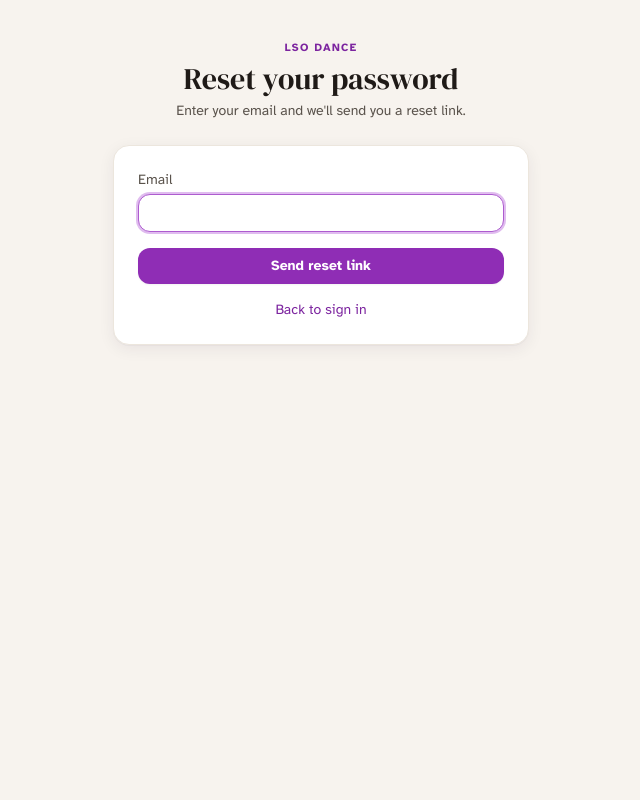
After one commit to thomasphillips3/attenddance-rfid-system, a Flask app: page /auth/forgot-password in a window 1280 px wide. The commit adds this page. Shown: the whole page, without its empty margins (319-959 px from the left). Run offline with Flask 3, Linux system fonts and the light colour scheme; some libraries are stand-ins or nearby versions.

Commit message:
feat(auth): self-service password reset (forgot-password link was dead)
The login page's "Forgot your password?" linked to href="#" and there was no
reset flow — only change_password (needs you logged in), and admins can reset
only staff passwords. A parent who forgot their password in fall had no
recovery path at all.

Add /auth/forgot-password and /auth/reset-password/<token> using stateless
itsdangerous signed 1-hour tokens (no new DB model) and the existing email
service: emails a reset link when SMTP is configured, otherwise shows a
"contact the studio" fallback, and always returns a generic response so emails
can't be enumerated. Fix the login link.

Verified end-to-end (token round-trip resets the password, new password works,
old stops working, bad/expired tokens redirect) and on-brand in the browser.
smoke 81/81.

Co-Authored-By: Claude Fable 5 <noreply@anthropic.com>

```diff
--- a/app/auth/routes.py
+++ b/app/auth/routes.py
@@ -222,3 +222,74 @@ def register_parent():
         return redirect(url_for('main.parent_dashboard'))
 
     return render_template('auth/register.html')
+
+
+def _reset_serializer():
+    from flask import current_app
+    from itsdangerous import URLSafeTimedSerializer
+    return URLSafeTimedSerializer(current_app.config['SECRET_KEY'], salt='password-reset')
+
+
+@bp.route('/forgot-password', methods=['GET', 'POST'])
+def forgot_password():
+    """Request a password reset. Emails a signed, 1-hour link if email is
+    configured; otherwise tells the user to contact the studio. Always shows a
+    generic message so it can't be used to enumerate which emails have accounts."""
+    if current_user.is_authenticated:
+        return redirect(url_for('main.dashboard'))
+    if request.method == 'POST':
+        from app import email as email_service
+        email = request.form.get('email', '').strip()
+        if not email_service.is_configured():
+            flash("Email isn't set up yet — please contact the studio at "
+                  "LaShellesDance@gmail.com to reset your password.", 'info')
+            return render_template('auth/forgot_password.html')
+        user = User.query.filter_by(email=email, is_active=True).first()
+        if user:
+            token = _reset_serializer().dumps(user.id)
+            link = url_for('auth.reset_password', token=token, _external=True)
+            body = (f"Hi {user.first_name},\n\nSomeone requested a password reset for your "
+                    f"LaShelle's School of Dance account. Use the link below to set a new "
+                    f"password (it expires in 1 hour):\n\n{link}\n\n"
+                    f"If you didn't request this, you can ignore this email.\n")
+            try:
+                email_service.send_email(email, "Reset your password — LaShelle's School of Dance", body)
+            except Exception:
+                pass  # generic response regardless; don't leak send failures
+        flash("If an account exists for that email, a reset link is on its way.", 'success')
+        return render_template('auth/forgot_password.html')
+    return render_template('auth/forgot_password.html')
+
+
+@bp.route('/reset-password/<token>', methods=['GET', 'POST'])
+def reset_password(token):
+    """Complete a password reset from a signed, time-limited token."""
+    if current_user.is_authenticated:
+        return redirect(url_for('main.dashboard'))
+    from itsdangerous import BadSignature, SignatureExpired
+    try:
+        user_id = _reset_serializer().loads(token, max_age=3600)
+    except SignatureExpired:
+        flash('That reset link has expired — please request a new one.', 'error')
+        return redirect(url_for('auth.forgot_password'))
+    except BadSignature:
+        flash('That reset link is invalid.', 'error')
+        return redirect(url_for('auth.forgot_password'))
+    user = User.query.get(user_id)
+    if not user or not user.is_active:
+        flash('That reset link is invalid.', 'error')
+        return redirect(url_for('auth.forgot_password'))
+    if request.method == 'POST':
+        pw = request.form.get('password', '')
+        confirm = request.form.get('confirm_password', '')
+        if len(pw) < 6:
+            flash('Password must be at least 6 characters.', 'error')
+            return render_template('auth/reset_password.html', token=token)
+        if pw != confirm:
+            flash('Passwords do not match.', 'error')
+            return render_template('auth/reset_password.html', token=token)
+        user.set_password(pw)
+        db.session.commit()
+        flash('Password updated — please log in with your new password.', 'success')
+        return redirect(url_for('auth.login'))
+    return render_template('auth/reset_password.html', token=token, user=user)
--- /dev/null
+++ b/app/templates/auth/forgot_password.html
@@ -0,0 +1,24 @@
+{% extends "base.html" %}
+{% block content %}
+<div class="max-w-md mx-auto py-10 px-4">
+    <div class="text-center mb-6">
+        <div class="text-[11px] font-bold uppercase tracking-[.12em] text-primary-600">LSO Dance</div>
+        <h1 class="font-display text-3xl text-ink mt-1">Reset your password</h1>
+        <p class="text-sm text-ink-2 mt-1">Enter your email and we'll send you a reset link.</p>
+    </div>
+    {% with msgs = get_flashed_messages(with_categories=true) %}
+        {% for cat, m in msgs %}
+        <div class="mb-4 p-3 rounded-xl text-sm font-medium {{ 'bg-ok/10 text-ok' if cat in ['success', 'info'] else 'bg-danger/10 text-danger' }}">{{ m }}</div>
+        {% endfor %}
+    {% endwith %}
+    <form method="POST" class="bg-surface border border-line rounded-2xl shadow-soft p-6 space-y-4">
+        <div>
+            <label class="block text-sm font-medium text-ink-2 mb-1" for="email">Email</label>
+            <input type="email" id="email" name="email" required autofocus
+                   class="block w-full bg-surface border border-line-2 rounded-xl px-3 py-2 text-sm focus:outline-none focus:ring-2 focus:ring-primary-200 focus:border-primary-400">
+        </div>
+        <button type="submit" class="w-full px-4 py-2 rounded-xl bg-primary-500 text-white text-sm font-bold hover:bg-primary-600 shadow-sm">Send reset link</button>
+        <p class="text-center text-sm"><a href="{{ url_for('auth.login') }}" class="text-primary-600 hover:underline">Back to sign in</a></p>
+    </form>
+</div>
+{% endblock %}
--- a/app/templates/auth/login.html
+++ b/app/templates/auth/login.html
@@ -158,7 +158,7 @@
                         </div>
 
                         <div class="text-sm">
-                            <a href="#" class="font-medium text-primary-600 hover:text-primary-500">
+                            <a href="/auth/forgot-password" class="font-medium text-primary-600 hover:text-primary-500">
                                 Forgot your password?
                             </a>
                         </div>
```
Also changed, not shown: app/templates/auth/reset_password.html (added, +28 -0 lines), tests/smoke_audit.py (+47 -0 lines), .claude/qa-audit/ASSESSMENT.md.
